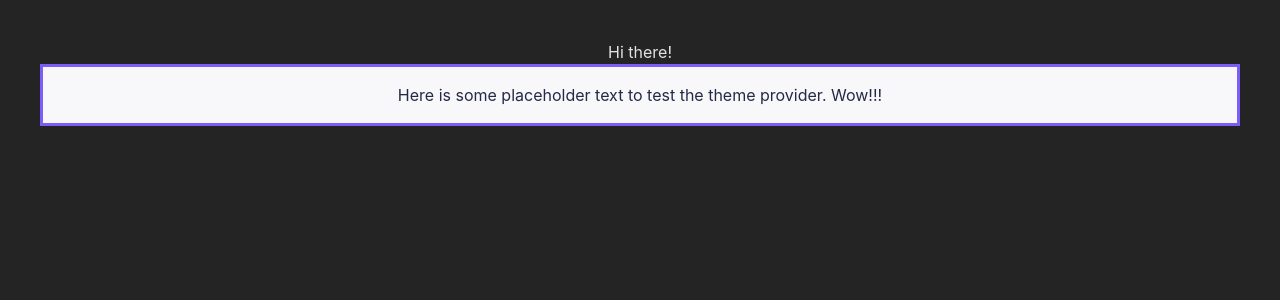
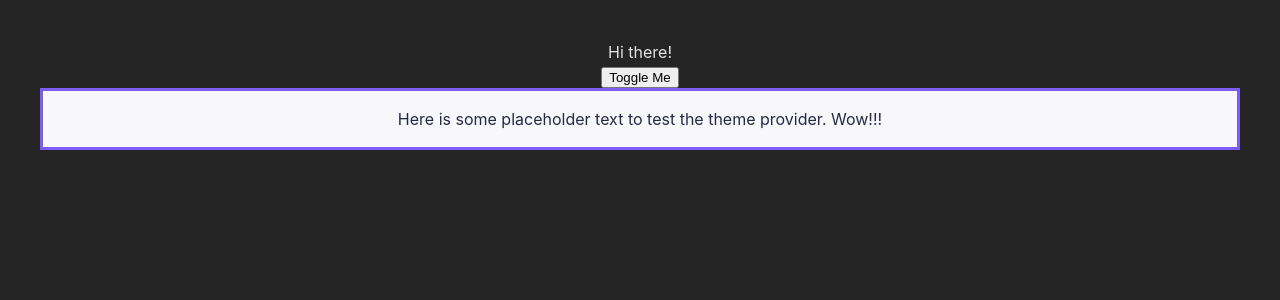
Before and after one commit to JasonBWelsh/fem-invoice-application, a React (Vite) app: page / in a window 1280 px wide. Shown: the top 300 px of the page. Built offline with nearby package versions, Linux system fonts and the light colour scheme.

Commit message:
add test theme toggle

```diff
--- a/src/App.tsx
+++ b/src/App.tsx
@@ -4,7 +4,7 @@ import React from 'react';
 import styled, {
   ThemeProvider as StyledThemeProvider,
 } from 'styled-components';
-import { ThemeProvider, useTheme } from './state/context/theme-context';
+import { useTheme } from './state/context/theme-context';
 import { lightTheme, darkTheme } from './design-system/design-system';
 
 import './App.css';
@@ -19,12 +19,14 @@ const TestBox = styled.div`
 //
 
 const App = (): JSX.Element => {
-  const { theme } = useTheme();
+  const { theme, toggleTheme } = useTheme();
 
   return (
     <StyledThemeProvider theme={theme === 'light' ? lightTheme : darkTheme}>
       <div className='App'>
         <div>Hi there!</div>
+
+        <button onClick={toggleTheme}>Toggle Me</button>
 
         <TestBox>Here is some placeholder text to test the theme provider. Wow!!!</TestBox>
       </div>
--- a/src/state/context/theme-context.tsx
+++ b/src/state/context/theme-context.tsx
@@ -31,6 +31,7 @@ export const ThemeProvider = ({
 
 export const useTheme = (): ThemeContextProps => {
   const context = useContext(ThemeContext);
+
   if (context == null) {
     throw new Error('useTheme must be used within a ThemeProvider');
   }
```
